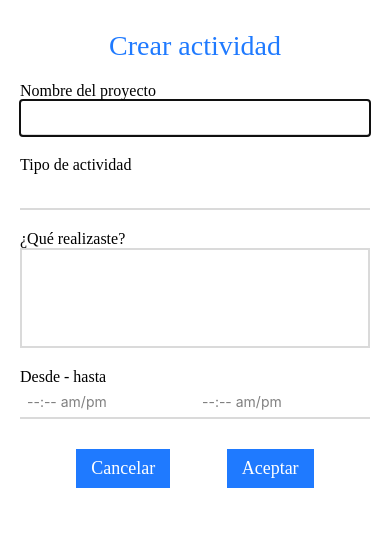
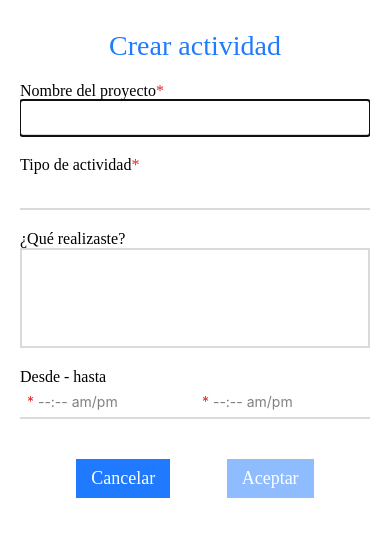
Before and after one commit to rafag0729/planner-mobile, a React Native app: screen /DailyScreen in a window 390 px wide. Shown: the top 536 px of the page. Built offline with nearby package versions, Linux system fonts and the light colour scheme.

Commit message:
SV - Adding functionality to modal

```diff
--- a/src/components/CustomModal.tsx
+++ b/src/components/CustomModal.tsx
@@ -1,5 +1,5 @@
 import React from 'react';
-import { Modal, StyleSheet, Text, TextInput, TouchableOpacity, View } from 'react-native';
+import { KeyboardAvoidingView, Modal, Platform, ScrollView, StyleSheet, Text, TextInput, TouchableOpacity, View } from 'react-native';
 
 import { TimeSelector } from './../shared/componentsManager';
 import { useForm } from '../hooks/hooksManager';
@@ -9,7 +9,12 @@ import { colors, fontFamily } from '../styles/generalStyles';
 
 
 
-export const CustomModal = () => {
+interface Props {
+    visible: boolean;
+    setShowModal: ( value: boolean) => void;
+}
+
+export const CustomModal = ({ visible, setShowModal }: Props) => {
 
     const { activityName, activityType, activityDescription, startTime, endTime, handleInputChange } = useForm({
         activityName: '',
@@ -31,15 +36,20 @@ export const CustomModal = () => {
     return (
         <Modal
             animationType="slide"
-            visible={ true }
+            visible={ visible }
+            >
+            <KeyboardAvoidingView
+                behavior={ Platform.OS === 'ios' ? 'padding' : 'height'}
+                style={ styles.modalContainer }
                 >
             {/* Container for the modal */}
-            <View style={ styles.modalContainer } >
-
+                <ScrollView
+                    showsVerticalScrollIndicator={ false }
+                    >
                     <Text style={ styles.modalHeader }>Crear actividad</Text>
 
                     {/* Name of the activity */}
-                <Text style={ styles.modalText } >Nombre del proyecto</Text>
+                    <Text style={ styles.modalText } >Nombre del proyecto<Text style={ styles.requiredIndicator }>*</Text></Text>
                     <TextInput
                         style={ styles.inputContainer }
                         autoCorrect={ false }
@@ -48,7 +58,7 @@ export const CustomModal = () => {
                         />
 
                     {/* Type of the activity */}
-                <Text style={ styles.modalText } >Tipo de actividad</Text>
+                    <Text style={ styles.modalText } >Tipo de actividad<Text style={ styles.requiredIndicator }>*</Text></Text>
                     <TextInput
                         style={ styles.inputContainer }
                         autoCorrect={ false }
@@ -85,21 +95,29 @@ export const CustomModal = () => {
 
 
                     {/* Modal's button actions */}
-                <View style={{ flexDirection: 'row', justifyContent: 'space-evenly', marginTop: 30 }}>
+                    <View style={{ flexDirection: 'row', justifyContent: 'space-evenly', marginTop: 40, marginBottom: 40 }}>
                         <TouchableOpacity
                             style={ styles.modalButton }
+                            onPress={ () => setShowModal( false ) }
                             >
                             <Text style={ styles.textButton } >Cancelar</Text>
                         </TouchableOpacity>
 
+                        <View style={{ opacity: (!activityName || !activityType) ? .5 : 1 }}>
                             <TouchableOpacity
                                 style={ styles.modalButton }
+                                activeOpacity={ ( !activityName || !activityType ) ? 1 : .6 }
+                                onPress={ () => {
+                                    if ( !activityName || !activityType ) return null;
+                                    console.log('Llegue hasta aqui')
+                                }}
                                 >
                                 <Text style={ styles.textButton } >Aceptar</Text>
                             </TouchableOpacity>
                         </View>
-
                     </View>
+                </ScrollView>
+            </KeyboardAvoidingView>
         </Modal>
     )
 }
@@ -118,6 +136,9 @@ const styles = StyleSheet.create({
         color: colors.lightBlue,
         textAlign: 'center'
     },
+    requiredIndicator: {
+        color: colors.customRed,
+    },
     modalText: {
         fontFamily: fontFamily.regular,
         fontSize: 16,
@@ -135,10 +156,11 @@ const styles = StyleSheet.create({
         borderColor: colors.lightGrey,
         borderWidth: 2,
     },
+
     modalButton: {
         backgroundColor: colors.lightBlue,
         paddingHorizontal: 15,
-        paddingVertical: 9
+        paddingVertical: 9,
     },
     textButton: {
         fontFamily: fontFamily.bold,
--- a/src/components/TimeSelector.tsx
+++ b/src/components/TimeSelector.tsx
@@ -26,7 +26,7 @@ export const TimeSelector = ({ settingHour, timerText, text}: Props) => {
                 setPickerStatus( true );
             }}
             >
-            <Text style={{ color: 'grey' }}>{ text }</Text>
+            <Text style={{ color: 'grey' }}><Text style={ styles.requiredIndicator }>*</Text> { text }</Text>
         </TouchableOpacity>
         {   pickerStatus && (
                 <DateTimePicker
@@ -50,5 +50,8 @@ const styles = StyleSheet.create({
         borderBottomWidth: 2,
         padding: 7,
         color: colors.regularGrey,
+    },
+    requiredIndicator: {
+        color: colors.customRed,
     }
 })
--- a/src/screens/DailyScreen.tsx
+++ b/src/screens/DailyScreen.tsx
@@ -1,4 +1,4 @@
-import React from 'react';
+import React, { useState } from 'react';
 import { View } from 'react-native';
 
 import { DateHeaders, DateNavigation, DailySchedule, CustomModal } from '../shared/componentsManager';
@@ -8,6 +8,8 @@ import { DateHeaders, DateNavigation, DailySchedule, CustomModal } from '../shar
 
 export const DailyScreen = () => {
 
+    const [showModal, setShowModal] = useState(true)
+
     return (
         <View style={{ flex: 1, padding: 5}}>
             <DateHeaders />
@@ -16,7 +18,10 @@ export const DailyScreen = () => {
 
             <DailySchedule />
 
-            <CustomModal />
+            <CustomModal
+                visible={ showModal }
+                setShowModal={ ( value: boolean ) => setShowModal( value ) }
+                />
         </View>
     )
 }
```
Lines whose indentation alone changed are shown as unchanged.
